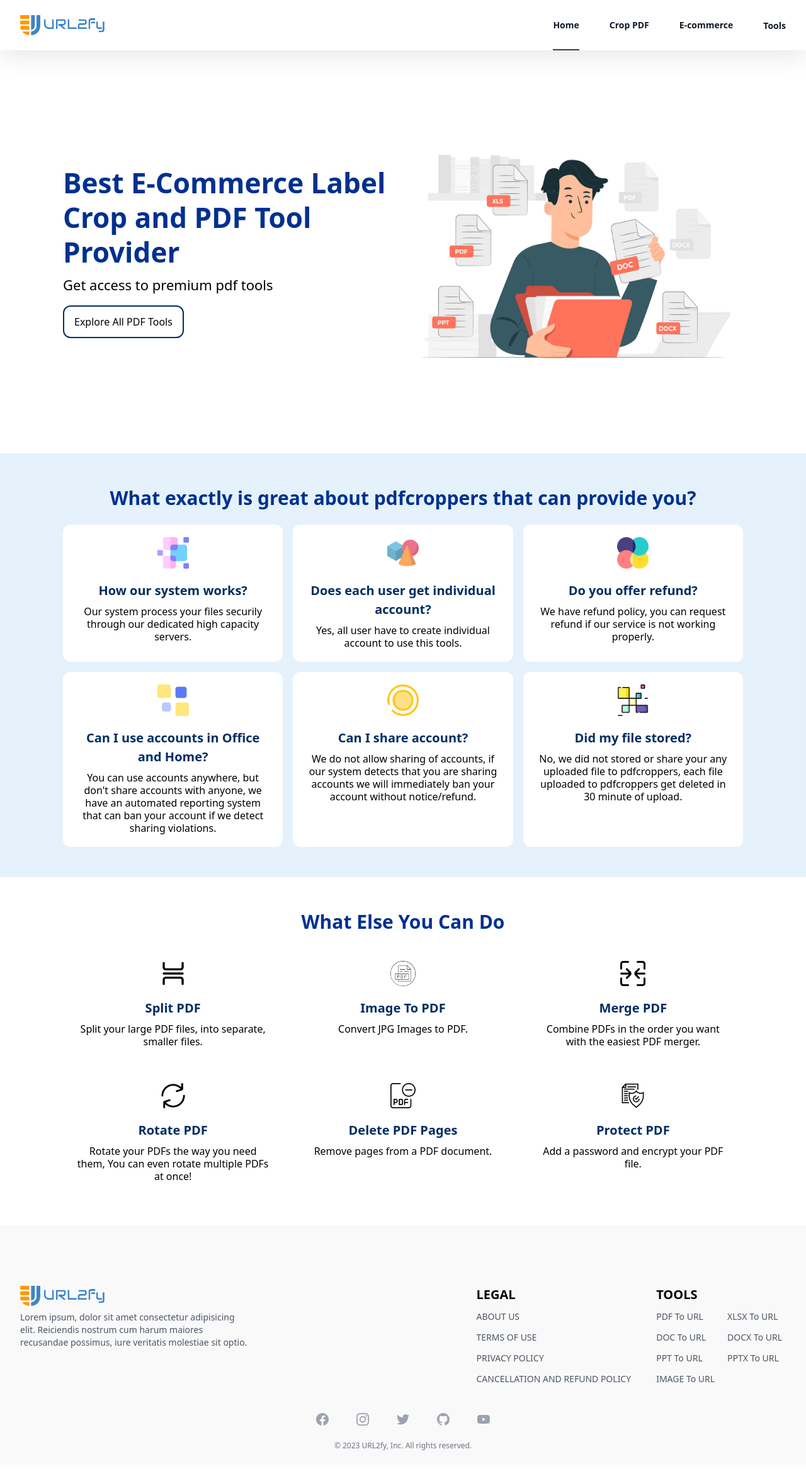
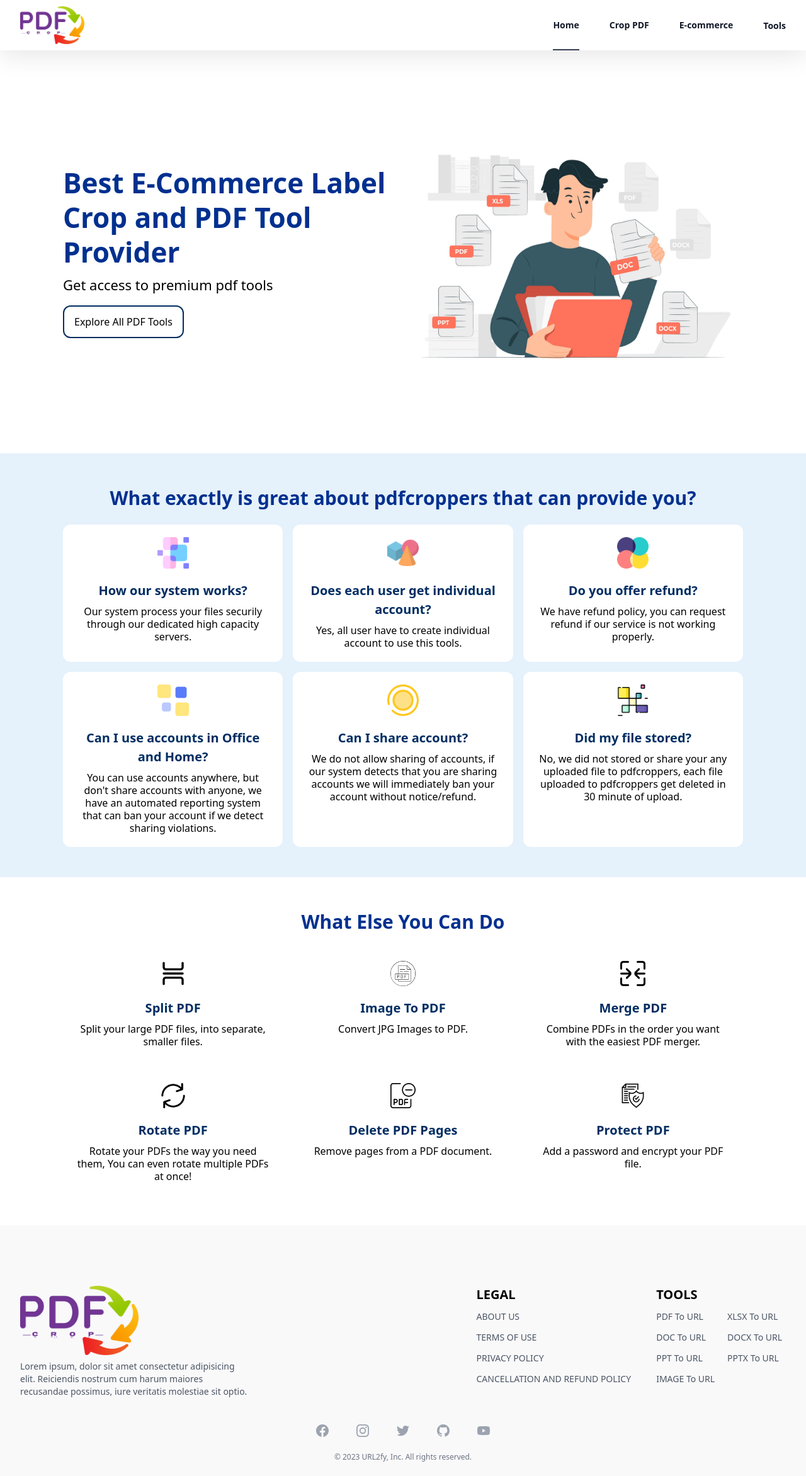
Before and after one commit to JBH105/PDFTool, a Next.js app: page /home in a window 1280 px wide. Shown: the whole page at 63% size. Built offline with nearby package versions, Linux system fonts and the light colour scheme.

Commit message:
added logo

```diff
--- a/src/components/Footer.js
+++ b/src/components/Footer.js
@@ -140,6 +140,7 @@ const navigation = {
     },
   ],
 };
+
 export default function Footer() {
   const { selectTab, setSelectTab } = useContext(GlobalContext);
 
@@ -150,7 +151,7 @@ export default function Footer() {
           <div className="flex flex-col items-start w-full md:w-[30%]">
             <a href="/" className="-m-1.5 p-1.5">
               {/* <span className="sr-only">Your Company</span> */}
-              <img className="h-8 w-auto" src="/assets/Group1.svg" alt="" />
+              <img className="h-[110px] w-auto" src="/assets/logo.png" alt="" />
             </a>
             <p className="text-sm text-gray-600 text-start pt-2">Lorem ipsum, dolor sit amet consectetur adipisicing elit. Reiciendis nostrum cum harum maiores recusandae possimus, iure veritatis molestiae sit optio.</p>
           </div>
--- a/src/components/Header.js
+++ b/src/components/Header.js
@@ -23,7 +23,8 @@ const navigation = {
       name: "E-commerce",
       href: "/pdf-to-url",
       current: false,
-      accept: "application/vnd.openxmlformats-officedocument.spreadsheetml.sheet",
+      accept:
+        "application/vnd.openxmlformats-officedocument.spreadsheetml.sheet",
     },
   ],
   main: [
@@ -71,7 +72,7 @@ const navigation = {
       href: "/image-to-url",
       current: false,
       accept: "image/*",
-    }
+    },
   ],
 };
 
@@ -81,7 +82,9 @@ export default function Header({ HandelSelectTab }) {
   const router = useRouter();
 
   useEffect(() => {
-    setSelectTab(navigation.nav?.find((item) => item.href === router?.pathname));
+    setSelectTab(
+      navigation.nav?.find((item) => item.href === router?.pathname)
+    );
   }, [router.pathname]);
 
   const [isOpen, setIsOpen] = useState(false);
@@ -89,7 +92,6 @@ export default function Header({ HandelSelectTab }) {
   const toggleDropdown = () => {
     setIsOpen(!isOpen);
   };
-
 
   return (
     <header className="bg-white top-0 sticky z-[999] shadow-dark">
@@ -99,7 +101,7 @@ export default function Header({ HandelSelectTab }) {
       >
         <a href="/" className="-m-1.5 p-1.5">
           {/* <span className="sr-only">Your Company</span> */}
-          <img className="h-8 w-auto" src="/assets/Group1.svg" alt="" />
+          <img className="h-[60px] w-auto" src="/assets/logo.png" alt="" />
         </a>
         <div className="flex lg:hidden">
           <button
@@ -124,8 +126,9 @@ export default function Header({ HandelSelectTab }) {
                   {item.name}
                 </Link>
                 <div
-                  className={`${item.name === selectTab?.name ? "w-full" : "w-0"
-                    } absolute bottom-0 h-[2px] bg-gray-700`}
+                  className={`${
+                    item.name === selectTab?.name ? "w-full" : "w-0"
+                  } absolute bottom-0 h-[2px] bg-gray-700`}
                 >
                   {" "}
                 </div>
@@ -160,7 +163,6 @@ export default function Header({ HandelSelectTab }) {
               </div>
             )}
           </div>
-
         </div>
       </nav>
       <Dialog
```
Also changed, not shown: public/assets/logo.png (added).
